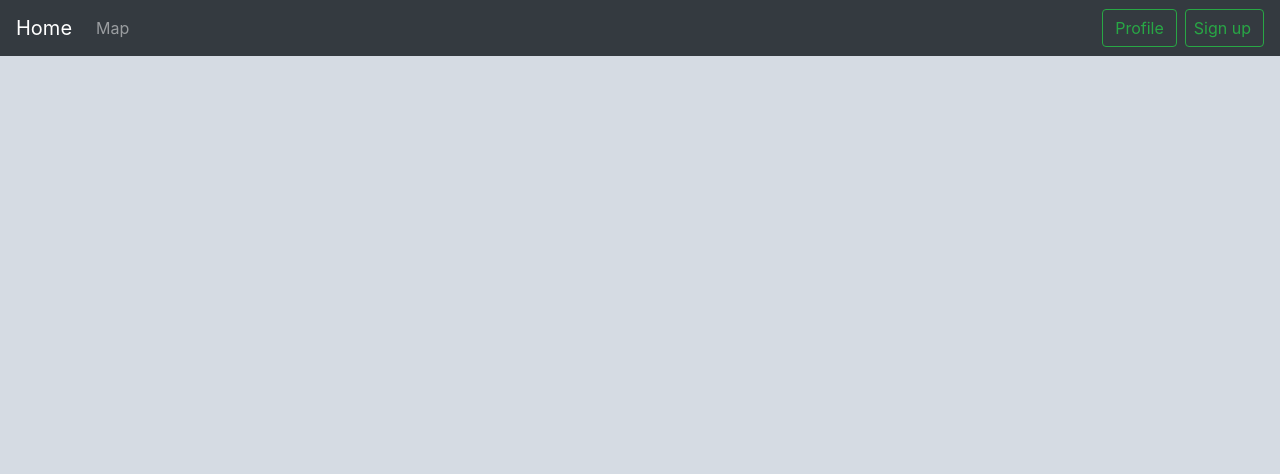
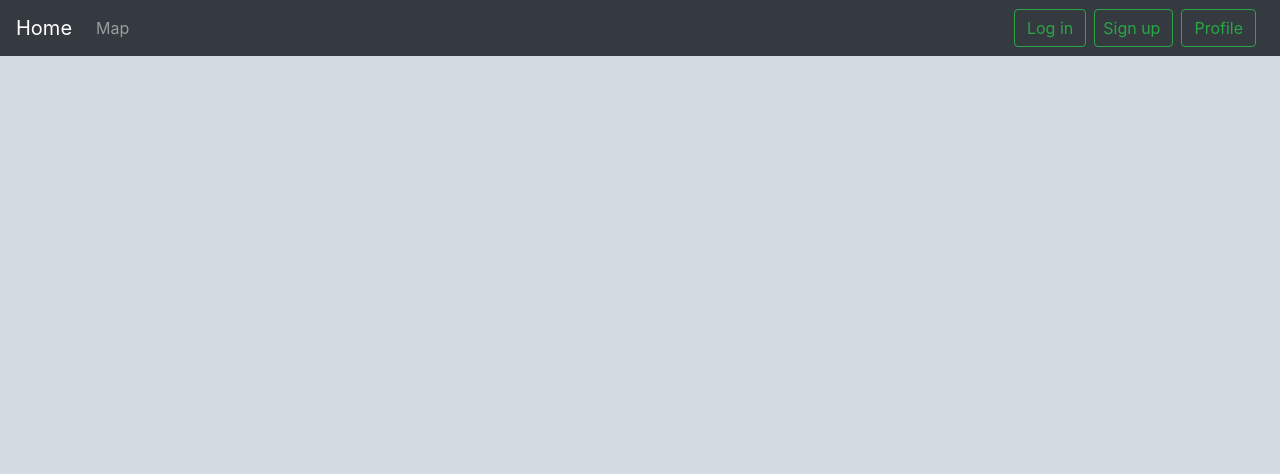
Before and after one commit to ArthurVanRemoortel/webtech-project, a Django app: page /webtech/events/1 in a window 1280 px wide. Shown: the top 474 px of the page. Run offline with Django 3.2, Linux system fonts and the light colour scheme; tables that the repository leaves empty hold one stand-in row (values such as "Sample post"); grey boxes marked "Sample" are stand-in pictures; some libraries are stand-ins or nearby versions.

Commit message:
Disable bookmarke button when not loggen in, cleaned up layout.html

```diff
--- a/webtech/static/webtech/webtech_style.css
+++ b/webtech/static/webtech/webtech_style.css
@@ -93,8 +93,6 @@
     -webkit-box-orient: vertical;
 }
 
-
-
 @media only screen and (max-width: 575px) {
     div.event-info {
         order: -1;
--- a/webtech/templates/event_page.html
+++ b/webtech/templates/event_page.html
@@ -79,7 +79,10 @@
 
                 <dd class="ml-3">
                     <div class="btn-group mr-2 btn-group-sm " role="group">
-                        <button type="button" class="btn btn-secondary" onclick="bookmark_event('{{ event.id }}')">
+                        <button type="button" class="btn btn-secondary"
+                                onclick="bookmark_event('{{ event.id }}')"
+                                {% if not user %} disabled {% endif %}>
+
                             <i class="far fa-bookmark"></i>
                         </button>
 
--- a/webtech/templates/layout.html
+++ b/webtech/templates/layout.html
@@ -41,9 +41,9 @@
         </ul>
         <form class="form-inline">
             <div class="form-group">
-                <a href="{% url 'profile' %}">
-                <button class="btn btn-outline-success mr-sm-2" type="submit">Profile</button></a>
-                <a href="{% url 'register' %}"><button class="btn btn-outline-success my-sm-0 pl-2" type="submit">Sign up</button></a>
+                <a href="{% url 'login' %}" class="btn btn-outline-success mr-sm-2">Log in</a>
+                <a href="{% url 'register' %}" class="btn btn-outline-success mr-sm-2 pl-2">Sign up</a>
+                <a href="{% url 'profile' %}" class="btn btn-outline-success mr-sm-2 ">Profile</a>
             </div>
         </form>
     </div>
@@ -51,10 +51,8 @@
 {% block content %}
 {% endblock %}
 
-{% block javascript %}
-{% endblock %}
+</body>
 
-</body>
 <script>
     function bookmark_event(event_id){
         $.get('/webtech/bookmark_event/'+event_id, function (data) {
@@ -65,4 +63,5 @@
         });
     }
 </script>
+
 </html>
--- a/webtech/views.py
+++ b/webtech/views.py
@@ -146,7 +146,8 @@
 
 def event_page(request, event_id):
     event = Event.objects.get(pk=event_id)
-    context = {'event': event}
+    current_user = None
+    context = {'event': event, 'user': current_user}
     return render(request, 'event_page.html', context)
 
 
@@ -161,9 +162,10 @@
             review.save()
     else:
         review_form = ReviewForm()
-
+    current_user = None
     context = {'venue': venue,
-               'review_form': review_form}
+               'review_form': review_form,
+               'user': current_user}
     return render(request, 'venue.html', context)
 
 
```
